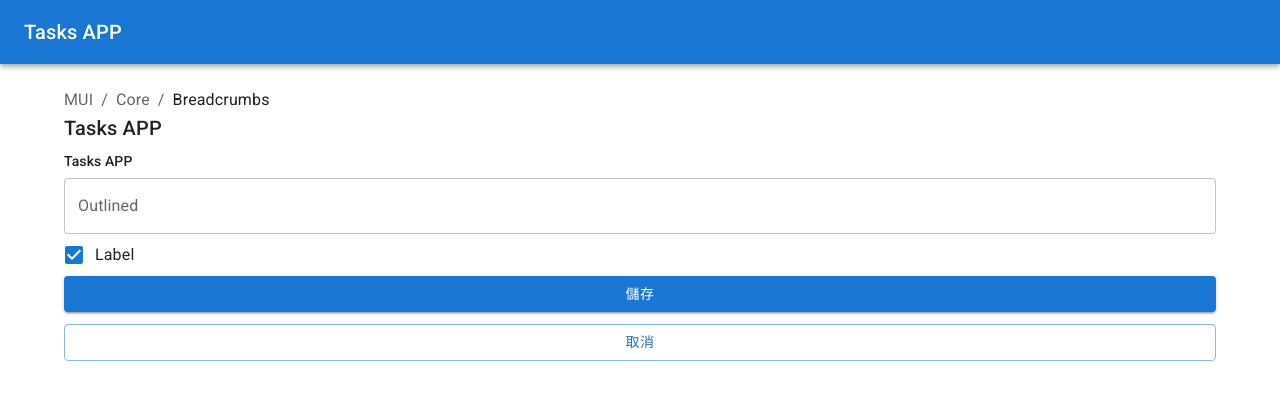
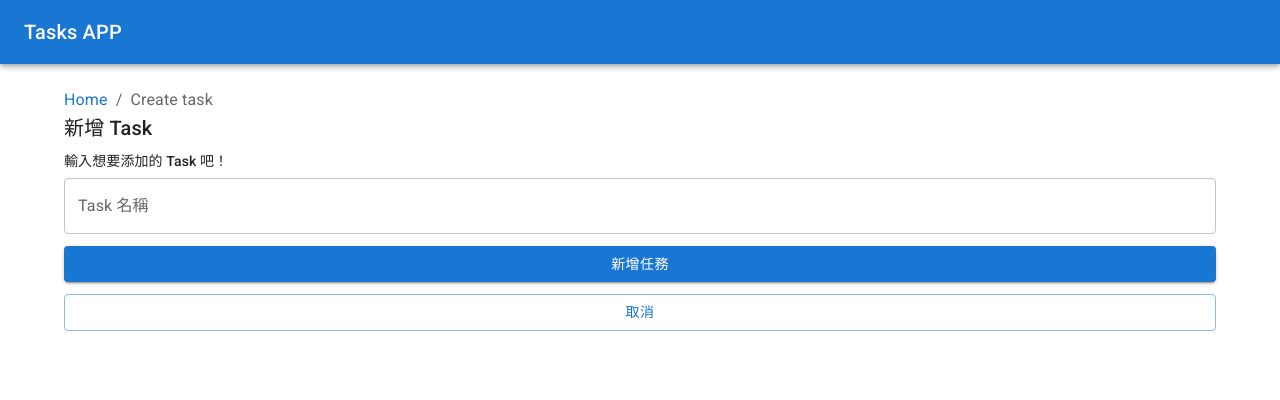
Before and after one commit to YUN-RU-TSENG/0020230329, a React (Vite) app: page /create-task in a window 1280 px wide. Shown: the top 400 px of the page. Built offline with nearby package versions, Linux system fonts and the light colour scheme.

Commit message:
feat: add task

```diff
--- a/src/features/task/taskSlice.js
+++ b/src/features/task/taskSlice.js
@@ -26,29 +26,48 @@ const tasksSlice = createSlice({
     name: "tasks",
     initialState: {
         tasks: [],
-        status: "idle",
+        isLoading: false,
         error: null,
+        isAddedTaskSuccess: false,
+        errorOfAddTask: null,
     },
-    reducers: {},
+    reducers: {
+        setAddedTaskSuccess(state, action) {
+            state.isAddedTaskSuccess = action.payload
+        },
+        setErrorOfAddTask(state, action) {
+            state.errorOfAddTask = action.payload
+        },
+    },
     extraReducers: (builder) => {
         builder
             // 當 fetchTasks action 開始時，將狀態設置為 loading
             .addCase(fetchTasks.pending, (state) => {
-                state.status = "loading"
+                state.isLoading = true
             })
             // 當 fetchTasks action 完成，將獲取到的 task 列表賦值給 state，並將狀態設置為 succeeded
             .addCase(fetchTasks.fulfilled, (state, action) => {
-                state.status = "succeeded"
+                state.isLoading = false
                 state.tasks = action.payload.items
             })
             // 當 fetchTasks action 失敗時，將錯誤信息賦值給 state，並將狀態設置為 failed
             .addCase(fetchTasks.rejected, (state, action) => {
-                state.status = "failed"
+                state.isLoading = false
                 state.error = action.error.message
+            })
+            .addCase(addTask.pending, (state) => {
+                state.isLoading = true
+                state.errorOfAddTask = null
             })
             // 當 addTask action 完成時，將新增的 task 加入到 state 中
             .addCase(addTask.fulfilled, (state, action) => {
+                state.isLoading = false
+                state.isAddedTaskSuccess = true
                 state.tasks.push(...action.payload.items)
+            })
+            .addCase(addTask.rejected, (state, action) => {
+                state.isLoading = false
+                state.errorOfAddTask = action.error.message
             })
             // 當 deleteTask action 完成時，將被刪除的 task 從 state 中移除
             .addCase(deleteTask.fulfilled, (state, action) => {
@@ -67,4 +86,7 @@ const tasksSlice = createSlice({
             })
     },
 })
+
 export default tasksSlice.reducer
+
+export const { setAddedTaskSuccess, setErrorOfAddTask } = tasksSlice.actions
--- a/src/pages/CreateTask.jsx
+++ b/src/pages/CreateTask.jsx
@@ -1,3 +1,13 @@
+import { useNavigate } from "react-router-dom"
+import { useState, useEffect } from "react"
+import { useSelector, useDispatch } from "react-redux"
+
+import {
+    addTask,
+    setAddedTaskSuccess,
+    setErrorOfAddTask,
+} from "../features/task/taskSlice"
+
 import {
     Breadcrumbs,
     Link,
@@ -7,16 +17,40 @@ import {
     Typography,
     Button,
     FormGroup,
-    FormControlLabel,
-    Checkbox,
     TextField,
     AppBar,
+    Modal,
+    CircularProgress,
 } from "@mui/material"
 
 function CreateTask() {
-    function handleClick(event) {
-        event.preventDefault()
-        console.info("You clicked a breadcrumb.")
+    const navigate = useNavigate()
+    const dispatch = useDispatch()
+
+    const [newTaskTitle, setNewTaskTitle] = useState("")
+    const [newTaskTitleError, setNewTaskTitleError] = useState("")
+
+    const {
+        isAddedTaskSuccess,
+        errorOfAddTask,
+        isLoading: isTaskLoading,
+    } = useSelector((state) => state.task)
+
+    useEffect(() => {
+        if (!isAddedTaskSuccess) return
+
+        dispatch(setAddedTaskSuccess(false))
+        navigate("/")
+    }, [isAddedTaskSuccess, dispatch])
+
+    function handleNewTaskTitle(event) {
+        setNewTaskTitle(event.target.value)
+    }
+
+    function addTaskItem(newTask) {
+        if (!newTask.title) return setNewTaskTitleError("此欄位不能為空")
+
+        dispatch(addTask())
     }
 
     return (
@@ -32,52 +66,96 @@ function CreateTask() {
                 </Toolbar>
             </AppBar>
             <Container maxWidth="lg">
+                {/* Error Modal */}
+                <Modal
+                    open={!!errorOfAddTask}
+                    onClose={() => {
+                        dispatch(setErrorOfAddTask(null))
+                    }}
+                    aria-labelledby="modal-modal-title"
+                    aria-describedby="modal-modal-description"
+                >
+                    <Box
+                        sx={{
+                            position: "absolute",
+                            top: "50%",
+                            left: "50%",
+                            transform: "translate(-50%, -50%)",
+                            width: 400,
+                            bgcolor: "#fff",
+                            boxShadow: 24,
+                            p: 4,
+                        }}
+                    >
+                        <Typography
+                            id="modal-modal-title"
+                            variant="h6"
+                            component="h2"
+                        >
+                            新增 Task 失敗
+                        </Typography>
+                        <Typography id="modal-modal-description" sx={{ mt: 2 }}>
+                            {errorOfAddTask}
+                        </Typography>
+                    </Box>
+                </Modal>
                 <Box>
-                    <div role="presentation" onClick={handleClick}>
                     <Breadcrumbs aria-label="breadcrumb">
-                            <Link underline="hover" color="inherit" href="/">
-                                MUI
+                        <Link underline="hover" href="/">
+                            Home
                         </Link>
-                            <Link
-                                underline="hover"
-                                color="inherit"
-                                href="/material-ui/getting-started/installation/"
-                            >
-                                Core
-                            </Link>
-                            <Typography color="text.primary">
-                                Breadcrumbs
+                        <Typography>Create task</Typography>
+                    </Breadcrumbs>
+                    <Typography variant="h6" component="h2" gutterBottom>
+                        新增 Task
                     </Typography>
-                        </Breadcrumbs>
-                    </div>
-                </Box>
-                <Typography variant="h6" component="h2" gutterBottom>
-                    Tasks APP
-                </Typography>
-                <Typography
-                    variant="subtitle2"
-                    component="p"
-                    gutterBottom
-                    sx={{}}
-                >
-                    Tasks APP
+                    <Typography variant="subtitle2" component="p" gutterBottom>
+                        輸入想要添加的 Task 吧！
                     </Typography>
                     <FormGroup>
                         <TextField
                             id="outlined-basic"
-                        label="Outlined"
+                            label="Task 名稱"
                             variant="outlined"
-                        sx={{}}
+                            value={newTaskTitle}
+                            onChange={handleNewTaskTitle}
+                            disabled={isTaskLoading}
+                            sx={{ marginBottom: "12px" }}
+                            error={!!newTaskTitleError}
+                            helperText={newTaskTitleError.message}
                         />
-                    <FormControlLabel
-                        control={<Checkbox defaultChecked />}
-                        label="Label"
+                        <Button
+                            variant="contained"
+                            sx={{ marginBottom: "12px" }}
+                            onClick={() => addTaskItem({ title: newTaskTitle })}
+                            disabled={isTaskLoading}
+                        >
+                            新增任務
+                            {isTaskLoading && (
+                                <CircularProgress
+                                    size={24}
+                                    sx={{
+                                        color: "primary",
+                                        position: "absolute",
+                                        top: 0,
+                                        left: 0,
+                                        bottom: 0,
+                                        right: 0,
+                                        margin: "auto",
+                                        zIndex: 1,
+                                    }}
                                 />
-                    <Button variant="contained" sx={{ marginBottom: "12px" }}>
-                        儲存
+                            )}
                         </Button>
-                    <Button variant="outlined">取消</Button>
+                        <Button
+                            variant="outlined"
+                            onClick={() => navigate("/")}
+                            disabled={isTaskLoading}
+                        >
+                            取消
+                        </Button>
                     </FormGroup>
+                </Box>
             </Container>
         </>
     )
--- a/src/pages/Home.jsx
+++ b/src/pages/Home.jsx
@@ -1,9 +1,19 @@
-import { useState } from "react"
+import { useEffect, useState } from "react"
+import { useNavigate } from "react-router-dom"
+import { useSelector, useDispatch } from "react-redux"
+
+import {
+    fetchTasks,
+    // addTask,
+    // deleteTask,
+    // updateTask,
+} from "../features/task/taskSlice"
 
 import {
     Box,
     Toolbar,
     Container,
+    Modal,
     Typography,
     Checkbox,
     AppBar,
@@ -15,24 +25,25 @@ import {
     ListItemIcon,
     ListItemText,
     Fab,
+    CircularProgress,
+    Stack,
 } from "@mui/material"
+
 import {
     Add as AddIcon,
     Delete as DeleteIcon,
     ModeEdit as ModeEditIcon,
 } from "@mui/icons-material"
 
-// import { useSelector, useDispatch } from "react-redux"
-// import {
-//     fetchTasks,
-//     addTask,
-//     deleteTask,
-//     updateTask,
-// } from "../features/task/taskSlice"
+function Home() {
+    const navigate = useNavigate()
 
-function Home() {
-    // const taskStore = useSelector((state) => state.task)
-    // const dispatch = useDispatch()
+    const dispatch = useDispatch()
+    const taskStore = useSelector((state) => state.task)
+
+    useEffect(() => {
+        dispatch(fetchTasks())
+    }, [dispatch])
 
     // function getTaskItem(newTask) {
     //     dispatch(fetchTasks(newTask))
@@ -51,6 +62,11 @@ function Home() {
     // }
 
     const [checked, setChecked] = useState([0])
+    const [open, setOpen] = useState(true)
+
+    const handleClose = () => {
+        setOpen(false)
+    }
 
     const handleToggle = (value) => () => {
         const currentIndex = checked.indexOf(value)
@@ -67,28 +83,69 @@ function Home() {
 
     return (
         <>
-            <AppBar
-                sx={{ paddingX: "24px", marginBottom: "24px" }}
-                position="static"
-            >
+            <AppBar sx={{ paddingX: "24px" }} position="fixed">
                 <Toolbar disableGutters>
                     <Typography variant="h6" component="a" sx={{}}>
                         Tasks APP
                     </Typography>
                 </Toolbar>
             </AppBar>
-            <Container maxWidth="lg">
+
+            <Container maxWidth="lg" sx={{ paddingTop: "76px" }}>
                 <List
                     sx={{
                         width: "100%",
                         bgcolor: "background.paper",
                     }}
                 >
-                    {[0, 1, 2, 3].map((value) => {
-                        const labelId = `checkbox-list-label-${value}`
+                    {taskStore.isLoading && (
+                        <Stack
+                            direction="row"
+                            justifyContent="center"
+                            alignItems="center"
+                            spacing={0}
+                            sx={{
+                                position: "fixed",
+                                bgcolor: "#cfcfcf50",
+                                top: "0",
+                                left: "0",
+                                right: "0",
+                                bottom: "0",
+                            }}
+                            zIndex="9"
+                        >
+                            <CircularProgress />
+                        </Stack>
+                    )}
+                    {taskStore.error && (
+                        <Modal
+                            open={open}
+                            onClose={handleClose}
+                            aria-labelledby="modal-modal-title"
+                            aria-describedby="modal-modal-description"
+                        >
+                            <Box>
+                                <Typography
+                                    id="modal-modal-title"
+                                    variant="h6"
+                                    component="h2"
+                                >
+                                    異常錯誤
+                                </Typography>
+                                <Typography
+                                    id="modal-modal-description"
+                                    sx={{ mt: 2 }}
+                                >
+                                    {taskStore.error}
+                                </Typography>
+                            </Box>
+                        </Modal>
+                    )}
+                    {taskStore.tasks.map((task) => {
+                        const labelId = `checkbox-list-label-${task._uuid}`
 
                         return (
-                            <div key={value}>
+                            <div key={task._uuid}>
                                 <ListItem
                                     secondaryAction={
                                         <Box>
@@ -111,15 +168,14 @@ function Home() {
                                 >
                                     <ListItemButton
                                         role={undefined}
-                                        onClick={handleToggle(value)}
+                                        onClick={handleToggle(task)}
                                         dense
                                     >
                                         <ListItemIcon>
                                             <Checkbox
                                                 edge="start"
                                                 checked={
-                                                    checked.indexOf(value) !==
-                                                    -1
+                                                    checked.indexOf(task) !== -1
                                                 }
                                                 tabIndex={-1}
                                                 disableRipple
@@ -130,7 +186,7 @@ function Home() {
                                         </ListItemIcon>
                                         <ListItemText
                                             id={labelId}
-                                            primary={`Line item ${value + 1}`}
+                                            primary={`Line item ${task._uuid}`}
                                         />
                                     </ListItemButton>
                                 </ListItem>
@@ -144,6 +200,7 @@ function Home() {
                 color="primary"
                 aria-label="add"
                 sx={{ position: "fixed", right: "24px", bottom: "24px" }}
+                onClick={() => navigate("/create-task")}
             >
                 <AddIcon />
             </Fab>
```
Lines whose indentation alone changed are shown as unchanged.
